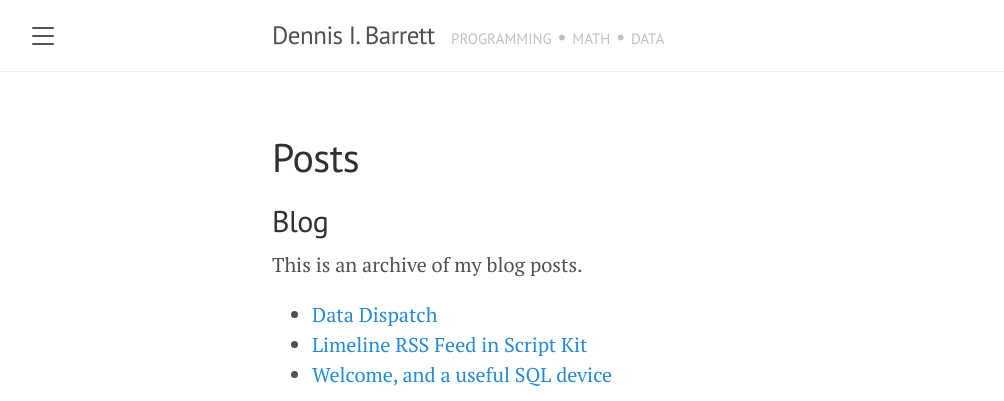
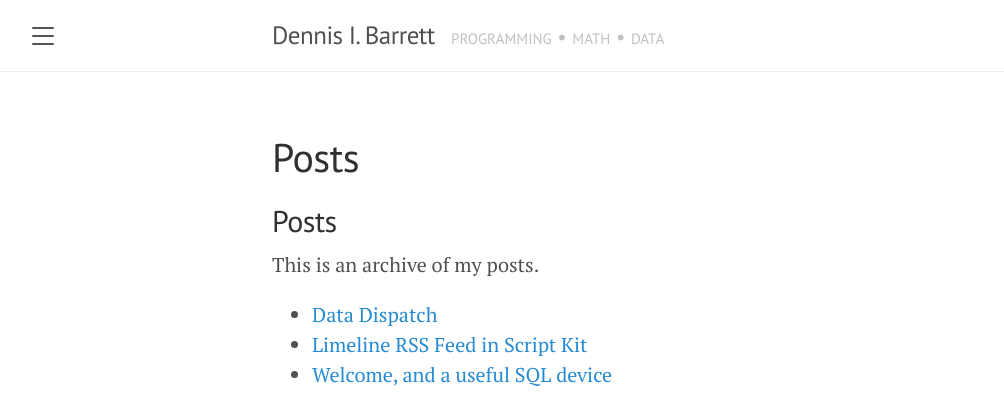
Before and after one commit to dennii/dennii.github.io, a Jekyll site: the page built from posts.md, in a window 1280 px wide. Shown: the top 401 px of the page, without its empty margins (8-1012 px from the left). Built offline with Jekyll 4.4.1, drawn with Linux system fonts in a browser that asks for light colours.

Commit message:
Changed terms: Blog -> Posts

```diff
--- a/index.html
+++ b/index.html
@@ -1,6 +1,6 @@
 ---
 layout: default
-title: Blog
+title: Posts
 pagination:
   enabled: true
 ---
--- a/posts.md
+++ b/posts.md
@@ -3,9 +3,9 @@ layout: page
 title: Posts
 ---
 
-## Blog
+## Posts
 
-This is an archive of my blog posts.
+This is an archive of my posts.
 
 <ul>
   {% for post in site.posts %}
```
